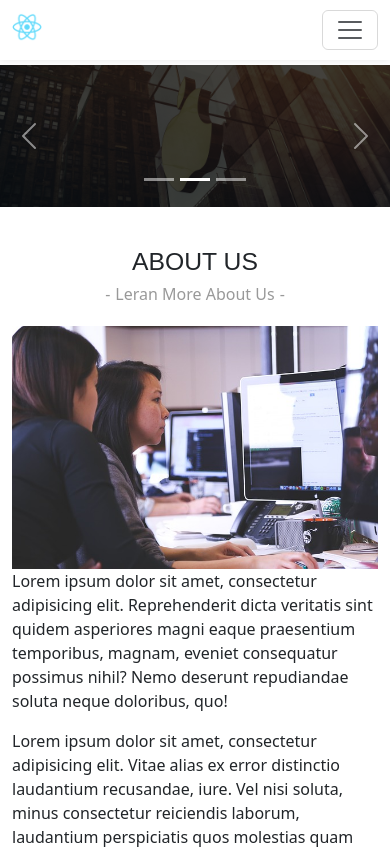
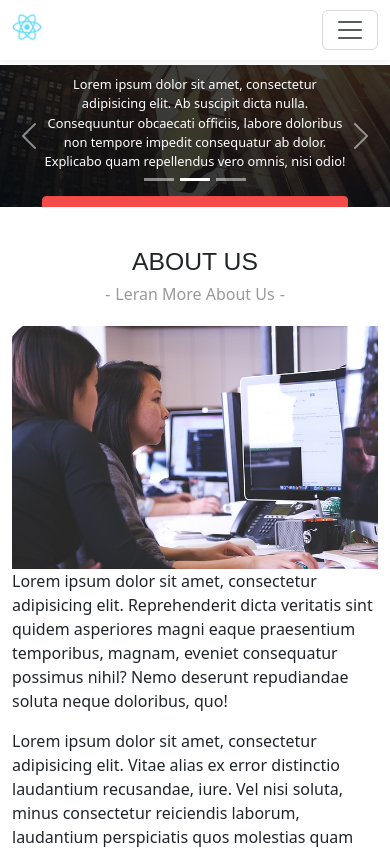
Before and after one commit to Tom2396/webex, a React (Create React App) app: page / in a window 390 px wide. Shown: the top 849 px of the page. Built offline with nearby package versions, Linux system fonts and the light colour scheme.

Commit message:
first commit

```diff
--- /dev/null
+++ b/src/components/banner.css
@@ -0,0 +1,46 @@
+.carousel-caption {
+    display: block !important; /* Make sure the captions are displayed */
+    padding: 15px; /* Add padding to the caption */
+    color: #fff; /* Set text color for contrast */
+    bottom: 20px; /* Adjust position if needed */
+}
+
+@media (max-width: 768px) {
+    .carousel-caption h2 {
+        margin-top: 10px;
+        font-size: 1.2rem; /* Adjust font size for smaller screens */
+    }
+
+    .carousel-caption p {
+        font-size: 1rem; /* Adjust font size for smaller screens */
+    }
+
+    .carousel-caption a {
+        font-size: 0.8rem; /* Adjust font size for smaller screens */
+        padding: 8px 12px; /* Smaller padding for mobile */
+    }
+
+    .carousel-caption {
+        bottom: 10px; /* Adjust the position on mobile */
+    }
+}
+
+/* Additional styles for extra small screens */
+@media (max-width: 478px) {
+    .carousel-caption h2 {
+        font-size: 1rem; /* Further reduce font size for very small screens */
+    }
+
+    .carousel-caption p {
+        font-size: 0.8rem; /* Further reduce font size for very small screens */
+    }
+
+    .carousel-caption a {
+        font-size: 0.7rem; /* Smaller font size for very small screens */
+        padding: 6px 10px; /* Further reduce padding */
+    }
+
+    .carousel-caption {
+        bottom: 5px; /* Adjust position for very small screens */
+    }
+}
--- a/src/components/banner.js
+++ b/src/components/banner.js
@@ -1,5 +1,5 @@
 import Carousel from 'react-bootstrap/Carousel';
-
+import './banner.css'
 var heroData = [
   {
     id: 1,
@@ -37,10 +37,16 @@
                   src={hero.image}
                   alt={"slide " + hero.id}
                 />
-                  <Carousel.Caption>
+                <Carousel.Caption className='carousel-caption'>
                   <h2>{hero.title}</h2>
                   <p>{hero.description}</p>
-                    <a className="btn btn-primary" href={hero.link}>Learn More <i className="fas fa-chevron-right"></i></a>
+                  <a
+                    className="btn btn-primary btn-sm d-block d-md-inline"
+                    href={hero.link}
+                  >
+                    Learn More <i className="fas fa-chevron-right"></i>
+                  </a>
+
                 </Carousel.Caption>
               </Carousel.Item>
             );
```
Lines whose indentation alone changed are shown as unchanged.
